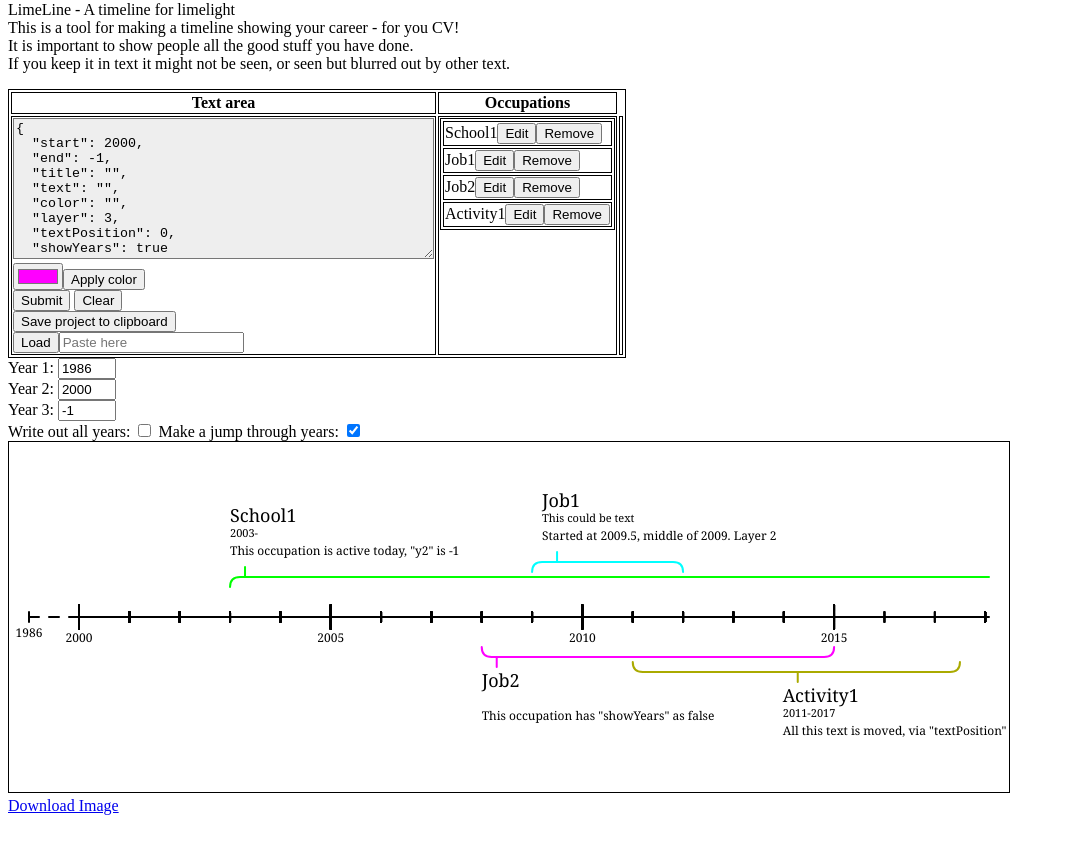
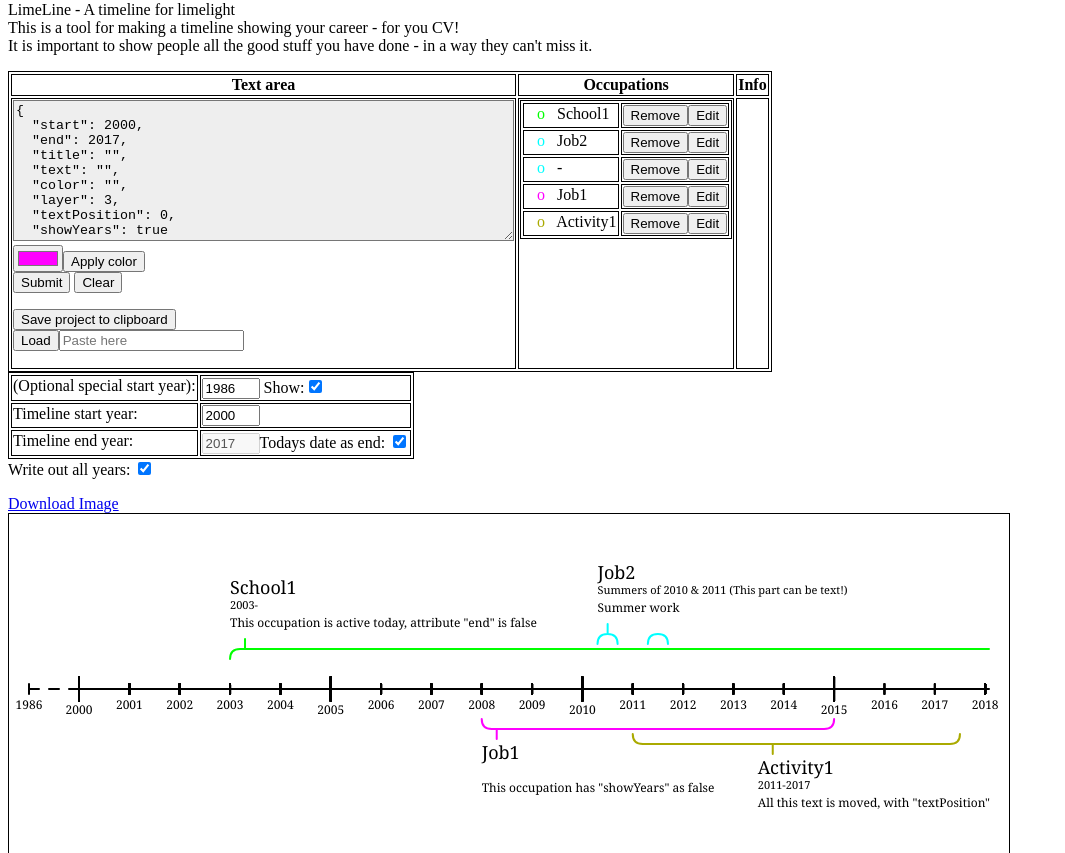
Before and after one commit to jacobsorme/limeline, a plain HTML site: page src/index.html in a window 1280 px wide. Shown: the part 61-914 px from the top of the page, without its empty margins (0-1065 px from the left). Before the commit the page ends 884 px from the top, so only its background shows below. Drawn offline with Linux system fonts and the light colour scheme.

Commit message:
Add features & fix
Add better looking interface. Small fixes to rendering of occupations and lines. Much more!

```diff
--- a/src/class.js
+++ b/src/class.js
@@ -62,20 +62,29 @@ Timeline.prototype = {
     var y3 = this.getY3();
     this.ctx.lineCap="round";
     this.ctx.textBaseline="middle";
-    if(y3<0) y3 = this.date.getFullYear()+((this.date.getMonth()+1)/13);
+
+    // corrections
+    if(y3!=-1&&y3<y2)return;
+    if(y3>2999) return;
+    if(y2<1900) return;
+    if(y2>2999) return;
+    if(document.getElementById("today").checked) y3 = this.date.getFullYear()+((this.date.getMonth()+1)/13);
+
+
 
     if(document.getElementById("dotdotdot").checked){
       this.lmargin = 70;
     } else { this.lmargin = this.margin; }
 
 
+    // White background
     this.ctx.fillStyle="#fff";
     this.ctx.fillRect(0,0,this.width,this.height);
-    this.ctx.fillStyle="#000";
-    this.ctx.lineWidth =2;
+
 
     // render timeline
     this.ctx.strokeStyle ="#000000";
+    this.ctx.lineWidth =2;
     this.ctx.beginPath();
     this.ctx.moveTo(this.lmargin,this.height/2);
     this.ctx.lineTo(this.width-this.rmargin,this.height/2);
@@ -85,7 +94,7 @@ Timeline.prototype = {
     //render years and marks
     this.ctx.textBaseline="alphabetic";
     var length = 5;
-
+    this.ctx.fillStyle="#000";
     //beginning, y1
     if(document.getElementById("dotdotdot").checked) {
       this.ctx.beginPath();
@@ -141,8 +150,8 @@ Timeline.prototype = {
 
       //Interface
       var row = document.createElement("tr");
-      var data = document.createElement("td");
-      var div = document.createElement("div");
+      var text = document.createElement("td");
+      var buttons = document.createElement("td");
       var remove = document.createElement("input");
       var edit = document.createElement("input");
       remove.type = "button";
@@ -153,11 +162,12 @@ Timeline.prototype = {
       remove.onclick=this.removeJob.bind(this,job.id);
       edit.onclick=this.editJob.bind(this,job.id);
 
-      div.innerHTML+= (job.title.length==0 ? " - " : job.title);
-      div.appendChild(edit);
-      div.appendChild(remove);
-      data.appendChild(div);
-      row.appendChild(data);
+      text.innerHTML+= "<text style=\"color:"+job.color+"\">&ensp; o&ensp; </text>"+(job.title.length==0 ? " - " : job.title);
+
+      buttons.appendChild(remove);
+      buttons.appendChild(edit);
+      row.appendChild(text);
+      row.appendChild(buttons);
 
       document.getElementById("jobs").appendChild(row);
 
@@ -171,8 +181,8 @@ Timeline.prototype = {
 
       this.ctx.moveTo(this.getPos(job.start,y2,y3),this.height/2-(10*job.getLayerSign()));
       this.ctx.quadraticCurveTo(this.getPos(job.start,y2,y3),this.height/2,this.getPos(job.start,y2,y3)+10,this.height/2);
-      if(job.end<0){
-        this.ctx.lineTo(this.getPos(this.date.getFullYear()+((this.date.getMonth()+1)/13),y2,y3),this.height/2);
+      if(!job.end){
+        this.ctx.lineTo(this.getPos(y3,y2,y3),this.height/2);
       } else {
         this.ctx.lineTo(this.getPos(job.end,y2,y3)-10,this.height/2);
         this.ctx.quadraticCurveTo(this.getPos(job.end,y2,y3),this.height/2,this.getPos(job.end,y2,y3),this.height/2-(10*job.getLayerSign()));
@@ -181,9 +191,9 @@ Timeline.prototype = {
       if(job.text!=""){
         // The pin should be positioned between start of activity and end of activity.
         var end = job.end;
-        if(end==-1)end = this.date.getFullYear()+((this.date.getMonth()+1)/13);
-        this.ctx.moveTo(this.getPos(job.start,y2,y3)+this.between(job.textPosition+15,15,this.getPos(end,y2,y3)-this.getPos(job.start,y2,y3)-15),this.height/2);
-        this.ctx.lineTo(this.getPos(job.start,y2,y3)+this.between(job.textPosition+15,15,this.getPos(end,y2,y3)-this.getPos(job.start,y2,y3)-15),(10*job.getLayerSign())+this.height/2);
+        if(end==false)end = this.date.getFullYear()+((this.date.getMonth()+1)/13);
+        this.ctx.moveTo(this.getPos(job.start,y2,y3)+this.between(job.textPosition+15,15,this.getPos(end,y2,y3)-this.getPos(job.start,y2,y3)-10),this.height/2);
+        this.ctx.lineTo(this.getPos(job.start,y2,y3)+this.between(job.textPosition+15,15,this.getPos(end,y2,y3)-this.getPos(job.start,y2,y3)-10),(10*job.getLayerSign())+this.height/2);
       }
 
 
@@ -204,7 +214,7 @@ Timeline.prototype = {
       if(typeof job.showYears === "boolean" && job.showYears){
         var str1 = job.start+"";
         var str2 = job.end+"";
-        if(str2==-1) str2="";
+        if(str2=="false") str2="";
         this.ctx.fillText(str1.substring(0,4)+"-"+str2.substring(0,4),this.getPos(job.start,y2,y3),this.height/2+42+(85*job.isLayerOver()));
       } else if(typeof job.showYears === "string"){
         this.ctx.fillText(job.showYears,this.getPos(job.start,y2,y3),this.height/2+42+(85*job.isLayerOver()));
--- a/src/index.html
+++ b/src/index.html
@@ -28,18 +28,19 @@
 <br>
 LimeLine - A timeline for limelight<br>
 This is a tool for making a timeline showing your career - for you CV!<br>
-It is important to show people all the good stuff you have done.<br>If you keep it in text it might not be seen, or seen but blurred out by other text.<p>
-
+It is important to show people all the good stuff you have done - in a way they can't miss it.<!--<br>If you keep it in text it might not be seen, or seen but blurred out by other text.<p>-->
+<p>
 
 <table>
   <th>Text area</th>
   <th>Occupations</th>
+  <th>Info</th>
   <tr>
     <td>
-      <textarea class="interactive" id="textarea" rows="9" cols="50" spellcheck="false" style="background:#eee"></textarea><br>
+      <textarea class="interactive" id="textarea" rows="9" cols="60" spellcheck="false" style="background:#eee"></textarea><br>
       <input class="interactive" type="color" id="color" value="#ff00ff"><input type="button" onclick="color()" value="Apply color"><br>
       <input class="interactive" type="button" id="submit" onclick="submit()" value="Submit">
-      <input class="interactive" type="button" id="clear" onclick="clearTextarea()" value="Clear"><br>
+      <input class="interactive" type="button" id="clear" onclick="clearTextarea()" value="Clear"><p>
       <input class="interactive" type="button" id="copy" value="Save project to clipboard"><br>
       <input class="interactive" type="button" onclick="load()" id="load_button" value="Load"><input class="interactive" id="load" type="text" placeholder="Paste here">
     </td>
@@ -48,29 +49,42 @@ It is important to show people all the good stuff you have done.<br>If you keep
       </table>
     </td>
     <td>
-      <div id="explanation" style="max-width:500px">
+      <div id="explanation" style="max-width:700px">
       </div>
     </td>
 </table>
 
-<text id="">Year 1: </text><input type="number" autocomplete="false" value="1986" min="1900" id="y1" style="width:50px">
-<br>Year 2: <input type="number" autocomplete="false" value="2000" min="1900" id="y2" style="width:50px">
-<br>Year 3: <input type="number" autocomplete="false" value="-1" max="2050" id="y3" style="width:50px"><br>
-Write out all years: <input type="checkbox" autocomplete="false" value="Write all years" id="allyears">
-Make a jump through years: <input type="checkbox" checked autocomplete="false" value="Write all years" id="dotdotdot">
-<br>
-
-
-
+<table>
+  <tr>
+    <td>
+      <text class="interactive" id="year1">(Optional special start year):</text>
+    </td>
+    <td>
+      <input type="number" autocomplete="false" value="1986" min="1900" id="y1" style="width:50px"> Show:<input autocomplete="false" type="checkbox" checked autocomplete="false" value="Write all years" id="dotdotdot">
+    </td>
+  </tr>
+  <tr>
+    <td>
+      <text class="interactive" id="year2">Timeline start year:</text>
+    </td>
+    <td>
+      <input type="number" autocomplete="false" value="2000" min="1900" max="2999" id="y2" style="width:50px">
+    </td>
+  </tr>
+  <tr>
+    <td>
+      <text class="interactive" id="year3">Timeline end year:</text>
+    </td>
+    <td>
+      <input type="number" autocomplete="false"  disabled="true" min ="1900" value="2017" max="2999" id="y3" style="width:50px">Todays date as end: <input autocomplete="false" type="checkbox" id="today" checked="true" onclick="today(this)">
+    </td>
+  </tr>
+</table>
+Write out all years: <input type="checkbox" autocomplete="false" value="Write all years" checked="true" id="allyears">
+<p><a id="download" href="#" onclick="timeline.downloadImage()" download="limeline.png">Download Image</a><br>
 <canvas id="canvas" width="1000" height="350" style="border:1px solid #000000;">
 Your browser does not support the HTML5 canvas tag.
 </canvas>
-<br><a id="download" href="#" onclick="timeline.downloadImage()" download="limeline.png">Download Image</a>
-
-
-
-
-
 
 
 <script src="class.js"></script>
@@ -89,9 +103,16 @@ Your browser does not support the HTML5 canvas tag.
                                                             " Use button next to me after choosing, and the color will appear in above!";
         break;
       case("textarea"):
-        document.getElementById("explanation").innerHTML =  "Edit occupation here. This thing has some attributes. Every attribute has a value."+
-                                                            "The format is this: \"attribute\":value.<p>"+
-                                                            "\"y1\": this it the year the occupation started, year 1";
+        document.getElementById("explanation").innerHTML =  "Edit occupation here. Give the attributes some values."+
+                                                            "<p><b>\"start\":</b> this is the year the occupation started (can be eg. 2006.5 for middle of 2006)."+
+                                                            "<br><b>\"end\":</b> the year occupation ended. If the occupation is ongoing, set to: false."+
+                                                            "<br><b>\"title\":</b> The title, eg. \"title\": \"NASA\" "+
+                                                            "<br><b>\"text\":</b> Description, like \"Manager\" or if this is a school maybe \"Computer Science\""+
+                                                            "<br><b>\"color\":</b> The color of the line. Could be eg. \"blue\". Can also be in rgb or hex format."+
+                                                            "<br><b>\"layer\":</b> Vertical position of occupation. Layer 0,1,2,3 is above timeline. 4,5,6,7 is under timeline."+
+                                                            "<br><b>\"textPosition\":</b> This move the text from it's line. Good if you have many occupations in same place. Eg. -100 will move text 100px to left."+
+                                                            "<br><b>\"showYears\":</b> The years the occupation spanned will be written out if this is true, not if false. Can be text eg. \"Summer 1969\""+
+                                                            "<p>Note! Text as value to attribute need to be inside quotes. Each attribute name is inside quotes, followed by a colon, followed by value. Separate attributes and their values with comma.";
         break;
       case("copy"):
         document.getElementById("explanation").innerHTML =  "Use this to copy whole project to clipboard."+
@@ -109,7 +130,17 @@ Your browser does not support the HTML5 canvas tag.
         document.getElementById("explanation").innerHTML ="Add the occupation specified in text area above to the timeline";
         break;
       case("clear"):
-        document.getElementById("explanation").innerHTML ="Clear the text area from things you added.";
+        document.getElementById("explanation").innerHTML ="Clear the text area to a template";
+        break;
+      case("year1"):
+        document.getElementById("explanation").innerHTML ="The first year. Used to mark eg. your birth year. Not used unless box is checked.";
+        break;
+      case("year2"):
+        document.getElementById("explanation").innerHTML ="Start year - this is when timeline begins!";
+        break;
+      case("year3"):
+        document.getElementById("explanation").innerHTML ="This is when timeline ends. Uncheck button to not use this and use todays date instead!";
+        break;
       default:
         break;
     }
@@ -119,16 +150,18 @@ Your browser does not support the HTML5 canvas tag.
 
   var timeline = new Timeline(canvas);
 
-  var test1 = {start:2003,end:-1,title:"School1",text:"This occupation is active today, \"y2\" is -1",color:"#0f0",layer:3,textPosition:0,showYears:true};
-  var test2 = {start:2009,end:2012,title:"Job1",text:"Started at 2009.5, middle of 2009. Layer 2",color:"#0ff",layer:2,textPosition:10,showYears:"This could be text"};
-  var test3 = {start:2008,end:2015,title:"Job2",text:"This occupation has \"showYears\" as false",color:"#f0f",layer:4,textPosition:0,showYears:false};
-  var test4 = {start:2011,end:2017.5,title:"Activity1",text:"All this text is moved, via \"textPosition\"",color:"#aa0",layer:5,textPosition:150,showYears:true};
+  var test1 = {start:2003,end:false,title:"School1",text:"This occupation is active today, attribute \"end\" is false",color:"#0f0",layer:3,textPosition:0,showYears:true};
+  var test2 = {start:2010.3,end:2010.7,title:"Job2",text:"Summer work",color:"#0ff",layer:2,textPosition:0,showYears:"Summers of 2010 & 2011 (This part can be text!)"};
+  var test3 = {start:2011.3,end:2011.7,title:"",text:"",color:"#0ff",layer:2,textPosition:10,showYears:false};
+  var test4 = {start:2008,end:2015,title:"Job1",text:"This occupation has \"showYears\" as false",color:"#f0f",layer:4,textPosition:0,showYears:false};
+  var test5 = {start:2011,end:2017.5,title:"Activity1",text:"All this text is moved, with \"textPosition\"",color:"#aa0",layer:5,textPosition:125,showYears:true};
 
 
   timeline.jobs.push(new Job(timeline.getId(),test1));
   timeline.jobs.push(new Job(timeline.getId(),test2));
   timeline.jobs.push(new Job(timeline.getId(),test3));
   timeline.jobs.push(new Job(timeline.getId(),test4));
+  timeline.jobs.push(new Job(timeline.getId(),test5));
 
 
   clearTextarea();
@@ -139,12 +172,11 @@ Your browser does not support the HTML5 canvas tag.
     document.body.appendChild(temp);
     temp.select();
     var success = document.execCommand('copy');
-    document.body.removeChild(temp);
     var oldmsg = document.getElementById("copy").value;
     var msg = success ? "Copied!" : "Could not copy..";
     document.getElementById("copy").value = msg;
     setTimeout(function(){document.getElementById("copy").value = oldmsg;},500);
-
+    document.body.removeChild(temp);
   });
 
   setInterval(bitch,1000);
@@ -182,6 +214,12 @@ Your browser does not support the HTML5 canvas tag.
     document.getElementById("textarea").value = JSON.stringify(job,null,2);
   }
 
+  function today(elem){
+    console.log(document.getElementById("y3").disabled + "   "+ elem.checked);
+    if(elem.checked) document.getElementById("y3").disabled = true;
+    else document.getElementById("y3").disabled = false;
+  }
+
 </script>
 
 </body>
```
